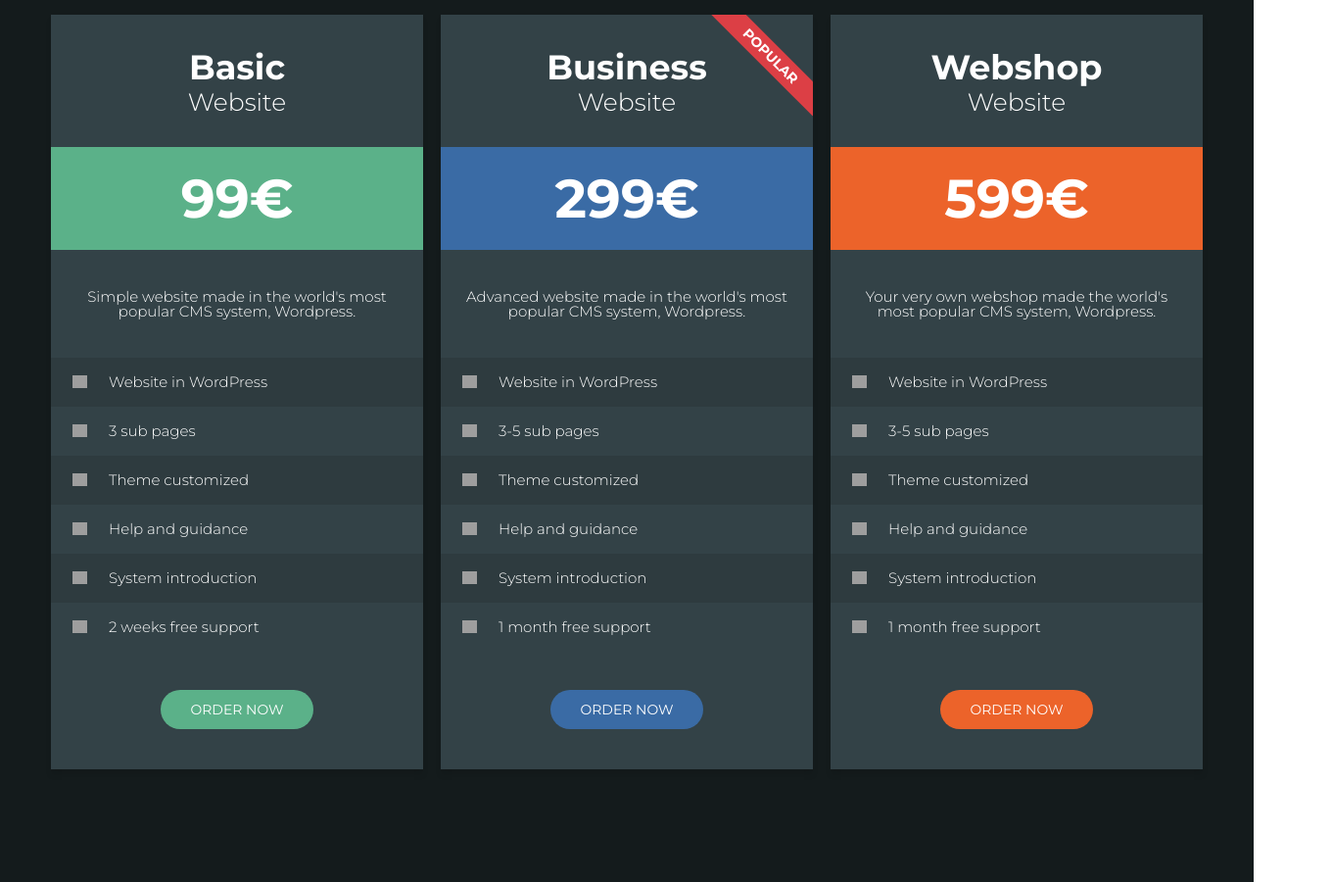
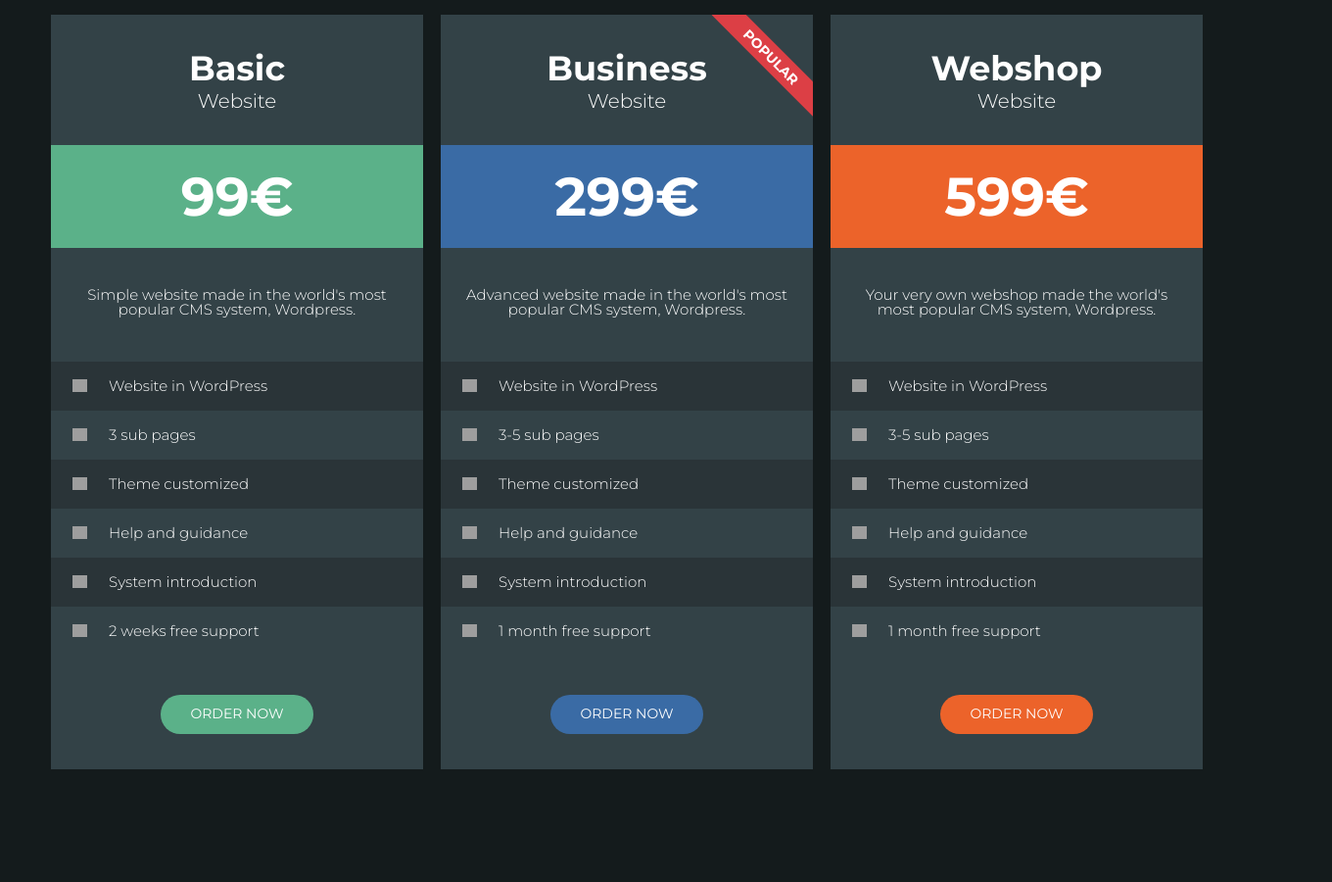
Before and after one commit to Roman-Gromcode/Price-cards-lauout, a plain HTML site: page index.html in a window 1280 px wide. Shown: the whole page at 98% size, 1360 px wide, since content can reach past the window. Drawn offline with nearby package versions, Linux system fonts and the light colour scheme; grey boxes are pictures that could not be loaded.

Commit message:
replacing files

```diff
--- a/index.html
+++ b/index.html
@@ -4,68 +4,200 @@
 		<meta charset="UTF-8" />
 		<meta name="viewport" content="width=device-width, initial-scale=1.0" />
 		<title>Price cards</title>
-		<link href="https://fonts.googleapis.com/css2?family=Montserrat:ital,wght@0,400;1,100..900&display=swap" rel="stylesheet" />
-		<link href="https://fonts.googleapis.com/css2?family=Montserrat:ital,wght@0,700;1,100..900&display=swap" rel="stylesheet" />
-		<link href="https://fonts.googleapis.com/css2?family=Montserrat:ital,wght@0,300;1,100..900&display=swap" rel="stylesheet" />
+		<link
+			href="https://fonts.googleapis.com/css2?family=Montserrat:ital,wght@0,300;1,100..900&display=swap"
+			rel="stylesheet"
+		/>
+		<link
+			href="https://fonts.googleapis.com/css2?family=Montserrat:ital,wght@0,400;1,100..900&display=swap"
+			rel="stylesheet"
+		/>
+		<link
+			href="https://fonts.googleapis.com/css2?family=Montserrat:ital,wght@0,700;1,100..900&display=swap"
+			rel="stylesheet"
+		/>
 		<link rel="stylesheet" href="https://cdnjs.cloudflare.com/ajax/libs/normalize/8.0.1/normalize.css" />
 		<link rel="stylesheet" href="styles.css" />
 	</head>
 
 	<body>
-		<div class="table">
-			<div class="cards">
-				<section class="card">
-					<span class="card__badge badge-1">POPULAR</span>
-					<h1 class="card__title">Basic</h1>
-					<h3 class="card__subtitle">Website</h3>
-					<div class="card__price card-1">99€</div>
-					<p class="card__description">Simple website made in the world's most popular CMS system, Wordpress.</p>
-					<!-- prettier-ignore -->
-					<ul class="card__options-list">
-						<li class="card__options-list_item"><img class="card__options-list_item-check" src="https://gromcode.s3.eu-central-1.amazonaws.com/front-end/html-css/lesson+25/verification-checkmark-symbol_green.png" alt="check-card-1" />Website in WordPress</li>
-						<li class="card__options-list_item"><img class="card__options-list_item-check" src="https://gromcode.s3.eu-central-1.amazonaws.com/front-end/html-css/lesson+25/verification-checkmark-symbol_green.png" alt="check-card-1" />3 sub pages</li>
-						<li class="card__options-list_item"><img class="card__options-list_item-check" src="https://gromcode.s3.eu-central-1.amazonaws.com/front-end/html-css/lesson+25/verification-checkmark-symbol_green.png" alt="check-card-1" />Theme customized</li>
-						<li class="card__options-list_item"><img class="card__options-list_item-check" src="https://gromcode.s3.eu-central-1.amazonaws.com/front-end/html-css/lesson+25/verification-checkmark-symbol_green.png" alt="check-card-1" />Help and guidance</li>
-						<li class="card__options-list_item"><img class="card__options-list_item-check" src="https://gromcode.s3.eu-central-1.amazonaws.com/front-end/html-css/lesson+25/verification-checkmark-symbol_green.png" alt="check-card-1" />System introduction</li>
-						<li class="card__options-list_item"><img class="card__options-list_item-check" src="https://gromcode.s3.eu-central-1.amazonaws.com/front-end/html-css/lesson+25/verification-checkmark-symbol_green.png" alt="check-card-1" />2 weeks free support</li>
+		<div class="price-tables">
+			<!-- left_child(1) -->
+
+			<section class="price-card">
+				<div class="price-card__title">
+					<h2 class="price-card__title_rate">Basic</h2>
+					<p class="price-card__title_website">Website</p>
+				</div>
+
+				<div class="price-card__price">
+					<div class="price-card__price_sum">99€</div>
+				</div>
+
+				<div class="price-card__description">
+					<span class="price-card__description_text">
+						Simple website made in the world's most popular CMS system, Wordpress.
+					</span>
+				</div>
+
+				<div class="price-card__options-list">
+					<div class="price-card__options-list_element">
+						<div class="price-card__options-list_element-check"></div>
+						<span class="price-card__options-list_element-text">Website in WordPress</span>
+					</div>
+
+					<div class="price-card__options-list_element">
+						<div class="price-card__options-list_element-check"></div>
+						<span class="price-card__options-list_element-text">3 sub pages</span>
+					</div>
+
+					<div class="price-card__options-list_element">
+						<div class="price-card__options-list_element-check"></div>
+						<span class="price-card__options-list_element-text">Theme customized</span>
+					</div>
+
+					<div class="price-card__options-list_element">
+						<div class="price-card__options-list_element-check"></div>
+						<span class="price-card__options-list_element-text">Help and guidance</span>
+					</div>
+
+					<div class="price-card__options-list_element">
+						<div class="price-card__options-list_element-check"></div>
+						<span class="price-card__options-list_element-text">System introduction</span>
+					</div>
+
+					<div class="price-card__options-list_element">
+						<div class="price-card__options-list_element-check"></div>
+						<span class="price-card__options-list_element-text">2 weeks free support</span>
+					</div>
+				</div>
+
+				<div class="price-card__order">
+					<div class="price-card__order_button">
+						<span>ORDER NOW</span>
+					</div>
+				</div>
+			</section>
+
+			<!-- center_child(2) -->
+
+			<section class="price-card">
+				<div class="price-card__badge">
+					<ul class="price-card__badge_rectangle">
+						<li class="price-card__badge_rectangle-content">POPULAR</li>
 					</ul>
-					<button class="card__button card-1">ORDER NOW</button>
-				</section>
-				<section class="card">
-					<span class="card__badge badge-2">POPULAR</span>
-					<h1 class="card__title">Business</h1>
-					<h3 class="card__subtitle">Website</h3>
-					<div class="card__price card-2">299€</div>
-					<p class="card__description">Advanced website made in the world's most popular CMS system, Wordpress.</p>
-					<!-- prettier-ignore -->
-					<ul class="card__options-list">
-						<li class="card__options-list_item check-card-2"><img class="card__options-list_item-check" src="https://gromcode.s3.eu-central-1.amazonaws.com/front-end/html-css/lesson+25/verification-checkmark-symbol_blue.png" alt="check-card-2" />Website in WordPress</li>
-						<li class="card__options-list_item check-card-2"><img class="card__options-list_item-check" src="https://gromcode.s3.eu-central-1.amazonaws.com/front-end/html-css/lesson+25/verification-checkmark-symbol_blue.png" alt="check-card-2" />3-5 sub pages</li>
-						<li class="card__options-list_item check-card-2"><img class="card__options-list_item-check" src="https://gromcode.s3.eu-central-1.amazonaws.com/front-end/html-css/lesson+25/verification-checkmark-symbol_blue.png" alt="check-card-2" />Theme customized</li>
-						<li class="card__options-list_item check-card-2"><img class="card__options-list_item-check" src="https://gromcode.s3.eu-central-1.amazonaws.com/front-end/html-css/lesson+25/verification-checkmark-symbol_blue.png" alt="check-card-2" />Help and guidance</li>
-						<li class="card__options-list_item check-card-2"><img class="card__options-list_item-check" src="https://gromcode.s3.eu-central-1.amazonaws.com/front-end/html-css/lesson+25/verification-checkmark-symbol_blue.png" alt="check-card-2" />System introduction</li>
-						<li class="card__options-list_item check-card-2"><img class="card__options-list_item-check" src="https://gromcode.s3.eu-central-1.amazonaws.com/front-end/html-css/lesson+25/verification-checkmark-symbol_blue.png" alt="check-card-2" />1 month free support</li>
-					</ul>
-					<button class="card__button card-2">ORDER NOW</button>
-				</section>
-				<section class="card">
-					<span class="card__badge badge-3">POPULAR</span>
-					<h1 class="card__title">Webshop</h1>
-					<h3 class="card__subtitle">Website</h3>
-					<div class="card__price card-3">599€</div>
-					<p class="card__description">Your very own webshop made the world's most popular CMS system, Wordpress.</p>
-					<!-- prettier-ignore -->
-					<ul class="card__options-list">
-						<li class="card__options-list_item check-card-3"><img class="card__options-list_item-check" src="https://gromcode.s3.eu-central-1.amazonaws.com/front-end/html-css/lesson+25/verification-checkmark-symbol_orange.png" alt="check-card-3" />Website in WordPress</li>
-						<li class="card__options-list_item check-card-3"><img class="card__options-list_item-check" src="https://gromcode.s3.eu-central-1.amazonaws.com/front-end/html-css/lesson+25/verification-checkmark-symbol_orange.png" alt="check-card-3" />3-5 sub pages</li>
-						<li class="card__options-list_item check-card-3"><img class="card__options-list_item-check" src="https://gromcode.s3.eu-central-1.amazonaws.com/front-end/html-css/lesson+25/verification-checkmark-symbol_orange.png" alt="check-card-3" />Theme customized</li>
-						<li class="card__options-list_item check-card-3"><img class="card__options-list_item-check" src="https://gromcode.s3.eu-central-1.amazonaws.com/front-end/html-css/lesson+25/verification-checkmark-symbol_orange.png" alt="check-card-3" />Help and guidance</li>
-						<li class="card__options-list_item check-card-3"><img class="card__options-list_item-check" src="https://gromcode.s3.eu-central-1.amazonaws.com/front-end/html-css/lesson+25/verification-checkmark-symbol_orange.png" alt="check-card-3" />System introduction</li>
-						<li class="card__options-list_item check-card-3"><img class="card__options-list_item-check" src="https://gromcode.s3.eu-central-1.amazonaws.com/front-end/html-css/lesson+25/verification-checkmark-symbol_orange.png" alt="check-card-3" />1 month free support</li>
-					</ul>
-					<button class="card__button card-3">ORDER NOW</button>
-				</section>
-			</div>
+				</div>
+
+				<div class="price-card__title">
+					<p class="price-card__title_rate">Business</p>
+					<p class="price-card__title_website">Website</p>
+				</div>
+
+				<div class="price-card__price">
+					<div class="price-card__price_sum">299€</div>
+				</div>
+
+				<div class="price-card__description">
+					<span class="price-card__description_text">
+						Advanced website made in the world's most popular CMS system, Wordpress.
+					</span>
+				</div>
+
+				<div class="price-card__options-list">
+					<div class="price-card__options-list_element">
+						<div class="price-card__options-list_element-check"></div>
+						<span class="price-card__options-list_element-text">Website in WordPress</span>
+					</div>
+
+					<div class="price-card__options-list_element">
+						<div class="price-card__options-list_element-check"></div>
+						<span class="price-card__options-list_element-text">3-5 sub pages</span>
+					</div>
+
+					<div class="price-card__options-list_element">
+						<div class="price-card__options-list_element-check"></div>
+						<span class="price-card__options-list_element-text">Theme customized</span>
+					</div>
+
+					<div class="price-card__options-list_element">
+						<div class="price-card__options-list_element-check"></div>
+						<span class="price-card__options-list_element-text">Help and guidance</span>
+					</div>
+
+					<div class="price-card__options-list_element">
+						<div class="price-card__options-list_element-check"></div>
+						<span class="price-card__options-list_element-text">System introduction</span>
+					</div>
+
+					<div class="price-card__options-list_element">
+						<div class="price-card__options-list_element-check"></div>
+						<span class="price-card__options-list_element-text">1 month free support</span>
+					</div>
+				</div>
+
+				<div class="price-card__order">
+					<div class="price-card__order_button">
+						<span>ORDER NOW</span>
+					</div>
+				</div>
+			</section>
+
+			<!-- right_child(3) -->
+
+			<section class="price-card">
+				<div class="price-card__title">
+					<h2 class="price-card__title_rate">Webshop</h2>
+					<p class="price-card__title_website">Website</p>
+				</div>
+
+				<div class="price-card__price">
+					<div class="price-card__price_sum">599€</div>
+				</div>
+
+				<div class="price-card__description">
+					<span class="price-card__description_text">
+						Your very own webshop made the world's most popular CMS system, Wordpress.
+					</span>
+				</div>
+
+				<div class="price-card__options-list">
+					<div class="price-card__options-list_element">
+						<div class="price-card__options-list_element-check"></div>
+						<span class="price-card__options-list_element-text">Website in WordPress</span>
+					</div>
+
+					<div class="price-card__options-list_element">
+						<div class="price-card__options-list_element-check"></div>
+						<span class="price-card__options-list_element-text">3-5 sub pages</span>
+					</div>
+
+					<div class="price-card__options-list_element">
+						<div class="price-card__options-list_element-check"></div>
+						<span class="price-card__options-list_element-text">Theme customized</span>
+					</div>
+
+					<div class="price-card__options-list_element">
+						<div class="price-card__options-list_element-check"></div>
+						<span class="price-card__options-list_element-text">Help and guidance</span>
+					</div>
+
+					<div class="price-card__options-list_element">
+						<div class="price-card__options-list_element-check"></div>
+						<span class="price-card__options-list_element-text">System introduction</span>
+					</div>
+
+					<div class="price-card__options-list_element">
+						<div class="price-card__options-list_element-check"></div>
+						<span class="price-card__options-list_element-text">1 month free support</span>
+					</div>
+				</div>
+
+				<div class="price-card__order">
+					<div class="price-card__order_button">
+						<span>ORDER NOW</span>
+					</div>
+				</div>
+			</section>
 		</div>
 	</body>
 </html>
--- /dev/null
+++ b/index.scss
@@ -0,0 +1,203 @@
+* {
+	box-sizing: border-box;
+	font-family: "Montserrat", sans-serif;
+	color: #fff;
+}
+
+body {
+	display: flex;
+	justify-content: center;
+	align-items: center;
+	height: 100vh;
+}
+
+$green-color: #5bb189;
+$blue-color: #3a6ba5;
+$orange-color: #ec632a;
+
+// код для всех таблиц
+
+.price-tables {
+	height: 1000px;
+	background-color: #141b1c;
+	display: flex;
+}
+
+.price-card {
+	width: 380px;
+	background-color: #334247;
+	margin: 115px 0;
+	position: relative;
+
+	&__title {
+		height: 133px;
+		display: flex;
+		flex-direction: column;
+		justify-content: center;
+		align-items: center;
+
+		&_rate,
+		&_website {
+			margin: 0;
+			text-align: center;
+		}
+
+		&_rate {
+			line-height: 43px;
+			font-size: 35px;
+			font-weight: 700;
+		}
+
+		&_website {
+			line-height: 24px;
+			font-size: 20px;
+			font-weight: 300;
+		}
+	}
+
+	&__price {
+		height: 105px;
+		display: flex;
+		justify-content: center;
+		align-items: center;
+
+		&_sum {
+			font-size: 55px;
+			font-weight: 700;
+		}
+	}
+
+	&__description {
+		height: 116px;
+		display: flex;
+		justify-content: center;
+		align-items: center;
+
+		&_text {
+			width: 328px;
+			height: 36px;
+			font-size: 15px;
+			font-weight: 300;
+			line-height: 100%;
+			text-align: center;
+		}
+	}
+
+	&__options-list {
+		&_element {
+			display: flex;
+
+			&:nth-child(odd) {
+				background-color: #2a3438;
+			}
+
+			&-check {
+				width: 15px;
+				height: 13px;
+				margin-left: 22px;
+				margin-top: 18px;
+			}
+
+			&-text {
+				height: 18px;
+				margin-left: 22px;
+				margin-top: 16px;
+				margin-bottom: 16px;
+				font-weight: 300;
+				font-size: 15px;
+			}
+		}
+	}
+
+	&__order {
+		height: 119px;
+		display: flex;
+		justify-content: center;
+		align-items: center;
+
+		&_button {
+			width: 156px;
+			height: 40px;
+			border-radius: 20px;
+			display: flex;
+			justify-content: center;
+			align-items: center;
+			font-size: 14px;
+		}
+	}
+}
+
+// код для каждой отдельной таблицы
+
+.price-card {
+	&:nth-child(1) {
+		margin-left: 132px;
+		margin-right: 18px;
+
+		.price-card__price,
+		.price-card__order_button {
+			background-color: $green-color;
+		}
+
+		.price-card__options-list_element-check {
+			background-image: url(https://gromcode.s3.eu-central-1.amazonaws.com/front-end/html-css/lesson+25/verification-checkmark-symbol_green.png);
+		}
+	}
+
+	&:nth-child(2) {
+		margin-right: 18px;
+		overflow: hidden;
+
+		.price-card__badge {
+			width: 122px;
+			height: 123px;
+			position: absolute;
+			top: -18px;
+			right: -18px;
+			display: flex;
+			justify-content: center;
+			align-items: center;
+
+			&_rectangle {
+				width: 25px;
+				height: 147px;
+				transform: rotate(-45deg);
+				background: #dc3f45;
+				margin: 0;
+				padding: 0;
+				display: flex;
+				justify-content: center;
+				align-items: center;
+
+				&-content {
+					font-size: 14px;
+					font-weight: 700;
+					transform: rotate(90deg);
+					list-style: none;
+				}
+			}
+		}
+
+		.price-card__price,
+		.price-card__order_button {
+			background-color: $blue-color;
+		}
+
+		.price-card__options-list_element-check {
+			background-image: url(https://gromcode.s3.eu-central-1.amazonaws.com/front-end/html-css/lesson+25/verification-checkmark-symbol_blue.png);
+		}
+	}
+
+	&:nth-child(3) {
+		margin-right: 132px;
+
+		.price-card__price,
+		.price-card__order_button {
+			background-color: $orange-color;
+		}
+
+		.price-card__options-list_element-check {
+			background-image: url(https://gromcode.s3.eu-central-1.amazonaws.com/front-end/html-css/lesson+25/verification-checkmark-symbol_orange.png);
+		}
+	}
+}
--- a/styles/index.scss
+++ /dev/null
@@ -1,42 +0,0 @@
-@use 'colors';
-@use 'price-card';
-* {
-	box-sizing: border-box;
-}
-body {
-	display: flex;
-	align-items: center;
-	height: 100vh;
-	font-family: 'Montserrat', sans-serif;
-	color: colors.$text;
-}
-.table {
-	width: 1440px;
-	height: 1000px;
-	display: flex;
-	justify-content: center;
-	align-items: center;
-	background-color: colors.$table;
-}
-.cards {
-	display: flex;
-	gap: 18px;
-}
-.card-1 {
-	background-color: colors.$card1;
-}
-.card-2 {
-	background-color: colors.$card2;
-}
-.card-3 {
-	background-color: colors.$card3;
-}
-.badge-1 {
-	display: none;
-}
-.badge-2 {
-	display: flex;
-}
-.badge-3 {
-	display: none;
-}
--- a/styles/price-card.scss
+++ /dev/null
@@ -1,82 +0,0 @@
-@use 'colors';
-.card {
-	width: 380px;
-	height: 770px;
-	background-color: colors.$cards;
-	box-shadow: 0px 6px 6px 0px #00000016;
-	text-align: center;
-	position: relative;
-	overflow: hidden;
-	&__badge {
-		width: 147px;
-		height: 25px;
-		top: 30px;
-		right: -30px;
-		background: colors.$badge;
-		justify-content: center;
-		align-items: center;
-		position: absolute;
-		font-size: 14px;
-		line-height: 17px;
-		font-weight: 700;
-		transform: rotate(45deg);
-	}
-	&__title {
-		margin: 0;
-		margin-top: 32px;
-		font-size: 35px;
-		font-weight: 700;
-		line-height: 43px;
-	}
-	&__subtitle {
-		margin: 0;
-		font-size: 25px;
-		font-weight: 300;
-	}
-	&__price {
-		height: 105px;
-		margin-top: 31px;
-		display: flex;
-		justify-content: center;
-		align-items: center;
-		font-size: 55px;
-		font-weight: 700;
-	}
-	&__description {
-		margin: 40px 26px;
-		font-weight: 300;
-		font-size: 15px;
-		line-height: 100%;
-	}
-	&__options-list {
-		margin: 0;
-		padding: 0;
-		&_item {
-			height: 50px;
-			display: flex;
-			align-items: center;
-			font-size: 15px;
-			font-weight: 300;
-			&:nth-child(odd) {
-				background-color: rgba(42, 52, 56, 0.5);
-			}
-			&-check {
-				width: 15px;
-				height: 13px;
-				margin-left: 22px;
-				margin-right: 22px;
-			}
-		}
-	}
-	&__button {
-		width: 156px;
-		height: 40px;
-		margin: 39px auto 0;
-		padding: 0;
-		border-radius: 20px;
-		border: none;
-		font-size: 14px;
-		font-weight: 400;
-		color: colors.$text;
-	}
-}
```
Also changed, not shown: styles/colors.scss (deleted, +0 -7 lines), styles.css, 1 other file.
